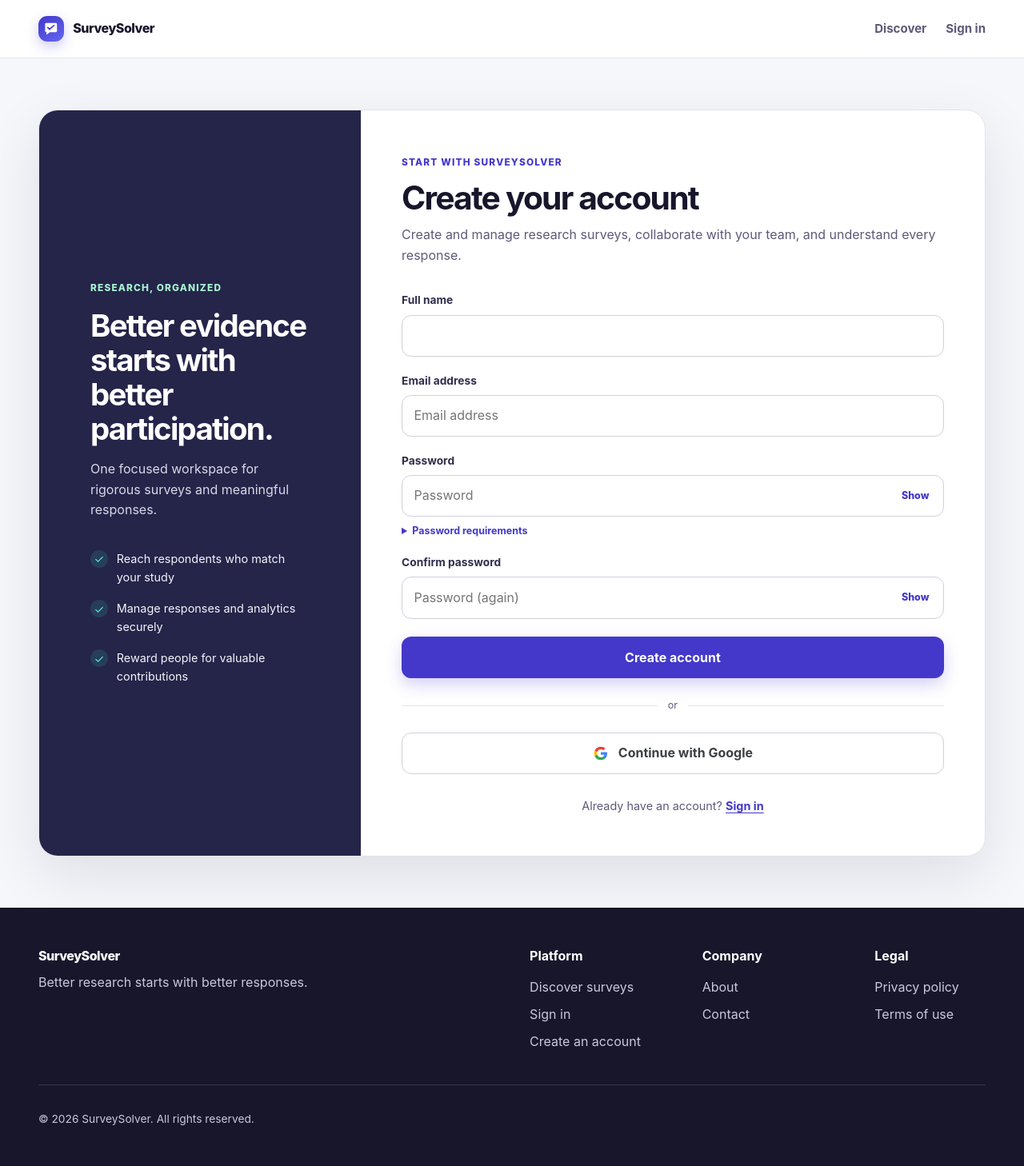
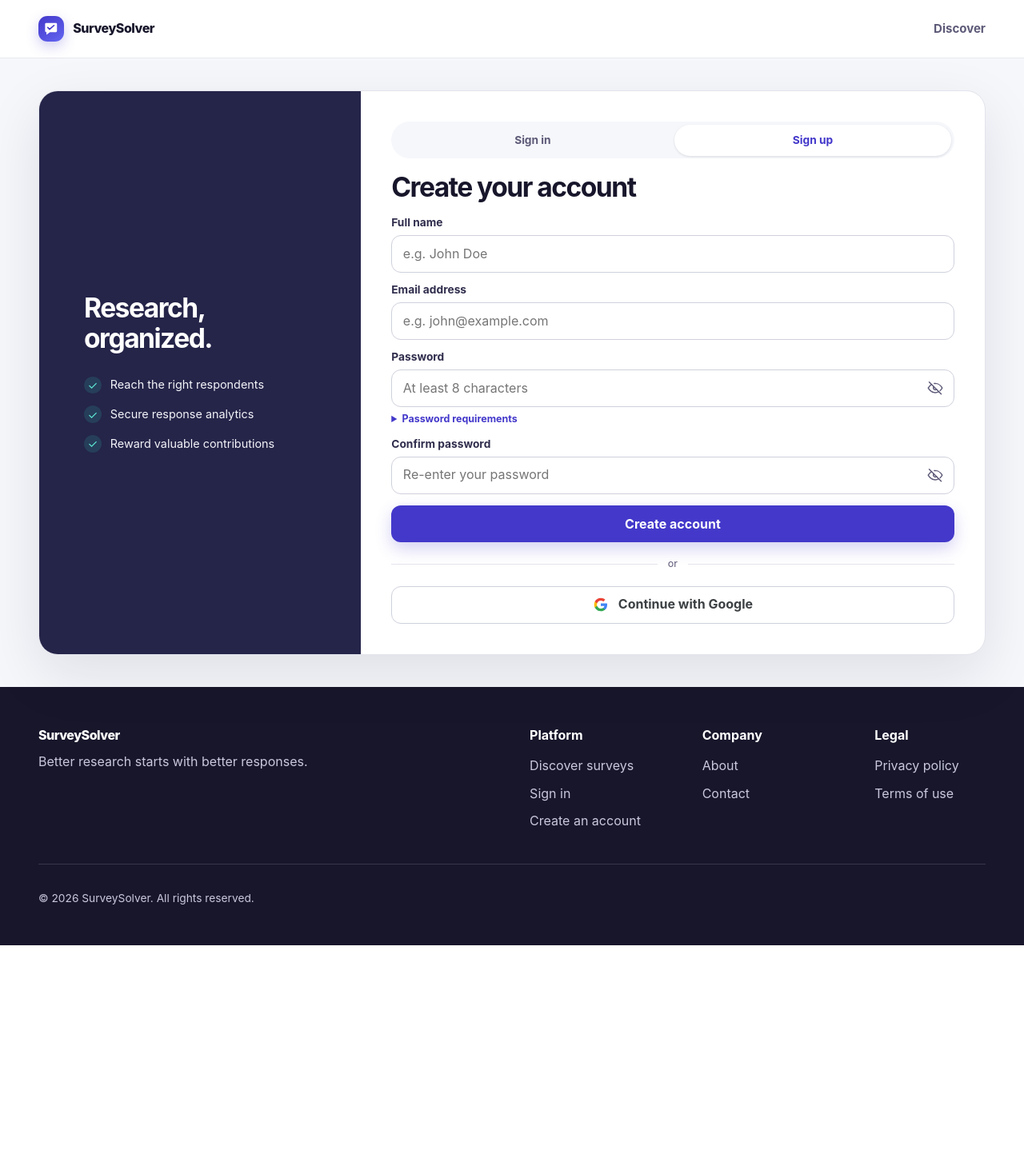
Before and after one commit to almahfuz777/SurveySolver, a Django app: page /accounts/signup/ in a window 1280 px wide. Shown: the whole page at 80% size. After the commit the page ends 1182 px from the top, so only its background shows below. Run offline with Django 5.2, Linux system fonts and the light colour scheme; some libraries are stand-ins or nearby versions.

Commit message:
Refine auth login/signup UX and forms

```diff
--- a/accounts/forms.py
+++ b/accounts/forms.py
@@ -1,17 +1,30 @@
-from allauth.account.forms import SignupForm
+from allauth.account.forms import LoginForm, SignupForm
 from django import forms
 from django.contrib.auth import get_user_model
 
 from .models import Profile
 
 
+class AccountLoginForm(LoginForm):
+    def __init__(self, *args, **kwargs):
+        super().__init__(*args, **kwargs)
+        self.fields['login'].widget.attrs['placeholder'] = 'e.g. john@example.com'
+        self.fields['password'].widget.attrs['placeholder'] = 'Enter your password'
+
+
 class AccountSignupForm(SignupForm):
     full_name = forms.CharField(
         label='Full name',
         max_length=301,
-        widget=forms.TextInput(attrs={'autocomplete': 'name'}),
+        widget=forms.TextInput(attrs={'autocomplete': 'name', 'placeholder': 'e.g. John Doe'}),
     )
     field_order = ('full_name', 'email', 'password1', 'password2')
+
+    def __init__(self, *args, **kwargs):
+        super().__init__(*args, **kwargs)
+        self.fields['email'].widget.attrs['placeholder'] = 'e.g. john@example.com'
+        self.fields['password1'].widget.attrs['placeholder'] = 'At least 8 characters'
+        self.fields['password2'].widget.attrs['placeholder'] = 'Re-enter your password'
 
     def clean_full_name(self):
         full_name = ' '.join(self.cleaned_data['full_name'].split())
--- a/static/css/account/auth.css
+++ b/static/css/account/auth.css
@@ -1,7 +1,9 @@
 .auth-page {
+    align-items: center;
     background: var(--surface-muted);
+    display: flex;
     min-height: calc(100vh - 4.5rem);
-    padding: clamp(2rem, 5vw, 4.5rem) 0;
+    padding: clamp(1rem, 4vw, 2.5rem) 0;
 }
 
 .auth-shell {
@@ -21,39 +23,22 @@
     display: flex;
     flex-direction: column;
     justify-content: center;
-    padding: clamp(2.5rem, 5vw, 4.5rem);
-}
-
-.auth-context-label,
-.auth-kicker {
-    font-size: 0.74rem;
-    font-weight: 800;
-    letter-spacing: 0.1em;
-    text-transform: uppercase;
-}
-
-.auth-context-label {
-    color: #a7f3d0;
+    padding: clamp(2rem, 5vw, 3.5rem);
 }
 
 .auth-context h2 {
     color: white;
-    font-size: clamp(1.75rem, 3vw, 2.45rem);
+    font-size: clamp(1.5rem, 3vw, 2.1rem);
     letter-spacing: -0.045em;
     line-height: 1.12;
-    margin: 1rem 0;
-}
-
-.auth-context > p {
-    color: #d8d9e8;
     margin: 0;
 }
 
 .auth-benefits {
     display: grid;
-    gap: 1rem;
+    gap: 0.85rem;
     list-style: none;
-    margin: 2.25rem 0 0;
+    margin: 1.75rem 0 0;
     padding: 0;
 }
 
@@ -79,26 +64,48 @@
 
 .auth-card {
     align-self: center;
-    padding: clamp(2.25rem, 4vw, 4rem);
+    padding: clamp(1.75rem, 3vw, 2.75rem);
+}
+
+.auth-tabs {
+    background: var(--surface-muted);
+    border-radius: 999px;
+    display: grid;
+    gap: 0.2rem;
+    grid-template-columns: 1fr 1fr;
+    margin-bottom: 1.1rem;
+    padding: 0.2rem;
+}
+
+.auth-tab {
+    border-radius: 999px;
+    color: var(--ink-600);
+    font-size: 0.86rem;
+    font-weight: 750;
+    padding: 0.55rem 0.75rem;
+    text-align: center;
+    text-decoration: none;
+    transition: background-color 0.15s ease, color 0.15s ease;
+}
+
+.auth-tab:hover {
+    color: var(--ink-800);
+}
+
+.auth-tab.is-active {
+    background: var(--surface);
+    box-shadow: 0 1px 3px rgba(23, 22, 43, 0.12);
+    color: var(--indigo-700);
 }
 
 .auth-heading {
-    margin-bottom: 2rem;
-}
-
-.auth-kicker {
-    color: var(--indigo-700);
+    margin-bottom: 0.9rem;
 }
 
 .auth-heading h1 {
-    font-size: clamp(2rem, 4vw, 2.55rem);
+    font-size: clamp(1.6rem, 3vw, 2.1rem);
     letter-spacing: -0.045em;
     line-height: 1.1;
-    margin: 0.65rem 0 0.7rem;
-}
-
-.auth-heading p {
-    color: var(--ink-600);
     margin: 0;
 }
 
@@ -109,12 +116,12 @@
 
 .auth-form {
     display: grid;
-    gap: 1.15rem;
+    gap: 0.65rem;
 }
 
 .auth-field {
     display: grid;
-    gap: 0.45rem;
+    gap: 0.3rem;
 }
 
 .auth-field label,
@@ -141,8 +148,8 @@
     background: white;
     border: 1px solid #cfd1dc;
     border-radius: 0.75rem;
-    min-height: 3.25rem;
-    padding: 0.78rem 0.9rem;
+    min-height: 2.85rem;
+    padding: 0.6rem 0.85rem;
     width: 100%;
 }
 
@@ -165,22 +172,41 @@
 }
 
 .auth-password-control input {
-    padding-right: 4.7rem !important;
+    padding-right: 2.75rem !important;
 }
 
-.auth-password-control button {
+.auth-password-toggle {
+    align-items: center;
     background: transparent;
     border: 0;
-    color: var(--indigo-700);
+    border-radius: 0.5rem;
+    color: var(--ink-600);
     cursor: pointer;
-    font-size: 0.78rem;
-    font-weight: 800;
-    min-height: 2.25rem;
-    padding: 0 0.7rem;
+    display: flex;
+    height: 2.1rem;
+    justify-content: center;
     position: absolute;
-    right: 0.45rem;
+    right: 0.4rem;
     top: 50%;
     transform: translateY(-50%);
+    width: 2.1rem;
+}
+
+.auth-password-toggle:hover {
+    background: var(--surface-muted);
+    color: var(--ink-800);
+}
+
+.auth-password-toggle .icon-eye {
+    display: none;
+}
+
+.auth-password-toggle[aria-pressed='true'] .icon-eye {
+    display: block;
+}
+
+.auth-password-toggle[aria-pressed='true'] .icon-eye-off {
+    display: none;
 }
 
 .auth-error,
@@ -212,7 +238,7 @@
 
 .auth-form .auth-primary,
 .auth-social-form .google-button {
-    min-height: 3.25rem;
+    min-height: 2.85rem;
     width: 100%;
 }
 
@@ -226,7 +252,7 @@
     display: flex;
     font-size: 0.78rem;
     gap: 0.8rem;
-    margin: 1.5rem 0;
+    margin: 1.1rem 0;
 }
 
 .auth-divider::before,
@@ -248,23 +274,12 @@
     font-weight: 700;
     gap: 0.75rem;
     justify-content: center;
-    padding: 0.75rem 1rem;
+    padding: 0.6rem 1rem;
 }
 
 .auth-social-form .google-button:hover {
     background: #f8f9fa;
     border-color: #b6b8c3;
-}
-
-.auth-switch {
-    color: var(--ink-600);
-    font-size: 0.9rem;
-    margin: 1.75rem 0 0;
-    text-align: center;
-}
-
-.auth-switch a {
-    font-weight: 750;
 }
 
 @media (max-width: 900px) {
--- a/static/js/pages/auth.js
+++ b/static/js/pages/auth.js
@@ -2,10 +2,12 @@ document.querySelectorAll('[data-password-toggle]').forEach((toggle) => {
     const passwordInput = document.getElementById(toggle.getAttribute('aria-controls'));
     if (!passwordInput) return;
 
+    const label = toggle.querySelector('.sr-only');
+
     toggle.addEventListener('click', () => {
         const isVisible = passwordInput.type === 'text';
         passwordInput.type = isVisible ? 'password' : 'text';
-        toggle.textContent = isVisible ? 'Show' : 'Hide';
         toggle.setAttribute('aria-pressed', String(!isVisible));
+        if (label) label.textContent = isVisible ? 'Show password' : 'Hide password';
     });
 });
--- a/surveysolver/settings.py
+++ b/surveysolver/settings.py
@@ -169,7 +169,10 @@ ACCOUNT_EMAIL_VERIFICATION = 'mandatory'
 ACCOUNT_UNIQUE_EMAIL = True
 ACCOUNT_SESSION_REMEMBER = True
 ACCOUNT_EMAIL_SUBJECT_PREFIX = '[SurveySolver] '
-ACCOUNT_FORMS = {'signup': 'accounts.forms.AccountSignupForm'}
+ACCOUNT_FORMS = {
+    'signup': 'accounts.forms.AccountSignupForm',
+    'login': 'accounts.forms.AccountLoginForm',
+}
 
 SOCIALACCOUNT_LOGIN_ON_GET = False
 SOCIALACCOUNT_EMAIL_AUTHENTICATION_AUTO_CONNECT = True
--- a/templates/account/partials/auth_context.html
+++ b/templates/account/partials/auth_context.html
@@ -1,10 +1,8 @@
 <aside class="auth-context" aria-label="Why use SurveySolver">
-    <span class="auth-context-label">Research, organized</span>
-    <h2>Better evidence starts with better participation.</h2>
-    <p>One focused workspace for rigorous surveys and meaningful responses.</p>
+    <h2>Research, organized.</h2>
     <ul class="auth-benefits">
-        <li><span aria-hidden="true">✓</span>Reach respondents who match your study</li>
-        <li><span aria-hidden="true">✓</span>Manage responses and analytics securely</li>
-        <li><span aria-hidden="true">✓</span>Reward people for valuable contributions</li>
+        <li><span aria-hidden="true">✓</span>Reach the right respondents</li>
+        <li><span aria-hidden="true">✓</span>Secure response analytics</li>
+        <li><span aria-hidden="true">✓</span>Reward valuable contributions</li>
     </ul>
 </aside>
--- /dev/null
+++ b/templates/account/partials/auth_tabs.html
@@ -0,0 +1,5 @@
+{% load i18n %}
+<div class="auth-tabs" role="tablist" aria-label="{% translate 'Sign in or create an account' %}">
+    <a class="auth-tab{% if active == 'login' %} is-active{% endif %}" href="{% url 'account_login' %}" role="tab" aria-selected="{% if active == 'login' %}true{% else %}false{% endif %}">Sign in</a>
+    <a class="auth-tab{% if active == 'signup' %} is-active{% endif %}" href="{% url 'account_signup' %}" role="tab" aria-selected="{% if active == 'signup' %}true{% else %}false{% endif %}">Sign up</a>
+</div>
--- /dev/null
+++ b/templates/account/partials/password_toggle.html
@@ -0,0 +1,13 @@
+{% load i18n %}
+<button type="button" class="auth-password-toggle" aria-controls="{{ target }}" aria-pressed="false" data-password-toggle>
+    <svg class="icon-eye" viewBox="0 0 24 24" width="20" height="20" fill="none" stroke="currentColor" stroke-width="1.75" stroke-linecap="round" stroke-linejoin="round" aria-hidden="true">
+        <path d="M1.5 12s4-7.5 10.5-7.5S22.5 12 22.5 12s-4 7.5-10.5 7.5S1.5 12 1.5 12Z" />
+        <circle cx="12" cy="12" r="3" />
+    </svg>
+    <svg class="icon-eye-off" viewBox="0 0 24 24" width="20" height="20" fill="none" stroke="currentColor" stroke-width="1.75" stroke-linecap="round" stroke-linejoin="round" aria-hidden="true">
+        <path d="M3 3l18 18" />
+        <path d="M10.6 5.14A10.6 10.6 0 0 1 12 5c6.5 0 10.5 7 10.5 7a13.5 13.5 0 0 1-3.14 3.9M6.6 6.6C3.9 8.3 1.5 12 1.5 12s4 7 10.5 7a10.5 10.5 0 0 0 5.4-1.6" />
+        <path d="M9.9 9.9a3 3 0 0 0 4.2 4.2" />
+    </svg>
+    <span class="sr-only">{% translate 'Show password' %}</span>
+</button>
--- a/templates/account/signup.html
+++ b/templates/account/signup.html
@@ -10,10 +10,10 @@
     <div class="shell auth-shell">
         {% include 'account/partials/auth_context.html' %}
         <div class="auth-card">
+            {% include 'account/partials/auth_tabs.html' with active='signup' %}
+
             <header class="auth-heading">
-                <span class="auth-kicker">Start with SurveySolver</span>
                 <h1 id="signup-heading">Create your account</h1>
-                <p>Create and manage research surveys, collaborate with your team, and understand every response.</p>
             </header>
 
             <form class="auth-form" method="post" action="{% url 'account_signup' %}">
@@ -36,7 +36,7 @@
                     <label for="{{ form.password1.id_for_label }}">Password</label>
                     <div class="auth-password-control">
                         {{ form.password1 }}
-                        <button type="button" aria-controls="{{ form.password1.id_for_label }}" aria-pressed="false" data-password-toggle>Show</button>
+                        {% include 'account/partials/password_toggle.html' with target=form.password1.id_for_label %}
                     </div>
                     {% for error in form.password1.errors %}<p class="auth-error" id="{{ form.password1.id_for_label }}-error">{{ error }}</p>{% endfor %}
                     {% if form.password1.help_text %}<details class="auth-password-help"><summary>Password requirements</summary><div>{{ form.password1.help_text|safe }}</div></details>{% endif %}
@@ -46,7 +46,7 @@
                     <label for="{{ form.password2.id_for_label }}">Confirm password</label>
                     <div class="auth-password-control">
                         {{ form.password2 }}
-                        <button type="button" aria-controls="{{ form.password2.id_for_label }}" aria-pressed="false" data-password-toggle>Show</button>
+                        {% include 'account/partials/password_toggle.html' with target=form.password2.id_for_label %}
                     </div>
                     {% for error in form.password2.errors %}<p class="auth-error" id="{{ form.password2.id_for_label }}-error">{{ error }}</p>{% endfor %}
                 </div>
@@ -57,8 +57,6 @@
 
             <div class="auth-divider" role="separator"><span>or</span></div>
             {% include 'account/partials/google_button.html' %}
-
-            <p class="auth-switch">Already have an account? <a href="{% url 'account_login' %}">Sign in</a></p>
         </div>
     </div>
 </section>
--- a/templates/base.html
+++ b/templates/base.html
@@ -45,7 +45,7 @@
                     <a href="{% url 'survey_list' %}">My surveys</a>
                     <a href="{% url 'profile_detail' %}">Profile</a>
                     <a class="button button-quiet button-small" href="{% url 'account_logout' %}">Sign out</a>
-                {% else %}
+                {% elif request.resolver_match.url_name != 'account_login' and request.resolver_match.url_name != 'account_signup' %}
                     <a href="{% url 'account_login' %}">Sign in</a>
                 {% endif %}
             </nav>
```
Also changed, not shown: templates/account/login.html (+3 -5 lines).
